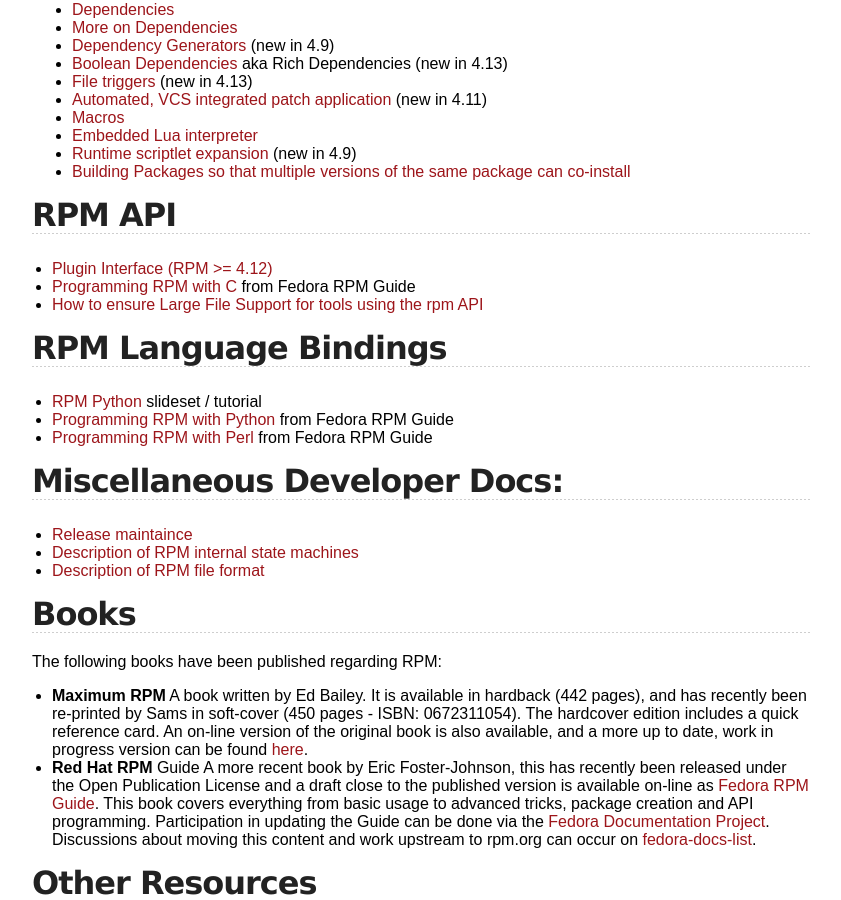
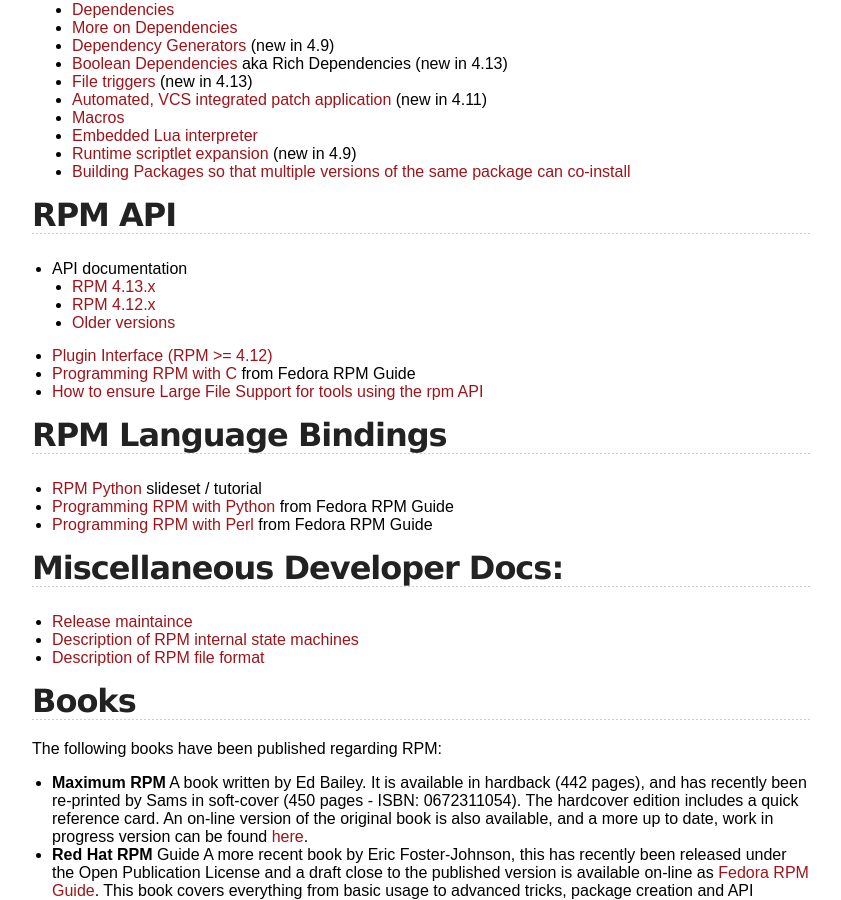
Before and after one commit to rpm-software-management/rpm-web, a Jekyll site: the page built from documentation.md, in a window 1280 px wide and 900 px high, scrolled down 640 px. Shown: the whole window, without its empty margins (218-1059 px from the left). Built offline with Jekyll 4.4.1, drawn with Linux system fonts in a browser that asks for light colours.

Commit message:
Add links to API docs now that they're online again

```diff
--- a/documentation.md
+++ b/documentation.md
@@ -30,6 +30,11 @@ This page attempts to track the various relevant documentation that exists for R
   * [Building Packages so that multiple versions of the same package can co-install](user_doc/multiple_versions.html)
 
 ## RPM API
+* API documentation
+  * [RPM 4.13.x](http://ftp.rpm.org/api/4.13.0/)
+  * [RPM 4.12.x](http://ftp.rpm.org/api/4.12.0.1/)
+  * [Older versions](http://ftp.rpm.org/api/)
+
 * [Plugin Interface (RPM >= 4.12)](devel_doc/plugins.html)
 * [Programming RPM with C](http://docs.fedoraproject.org/en-US/Fedora_Draft_Documentation/0.1/html/RPM_Guide/ch-programming-c.html) from Fedora RPM Guide
 * [How to ensure Large File Support for tools using the rpm API](devel_doc/large_files.html)
```
